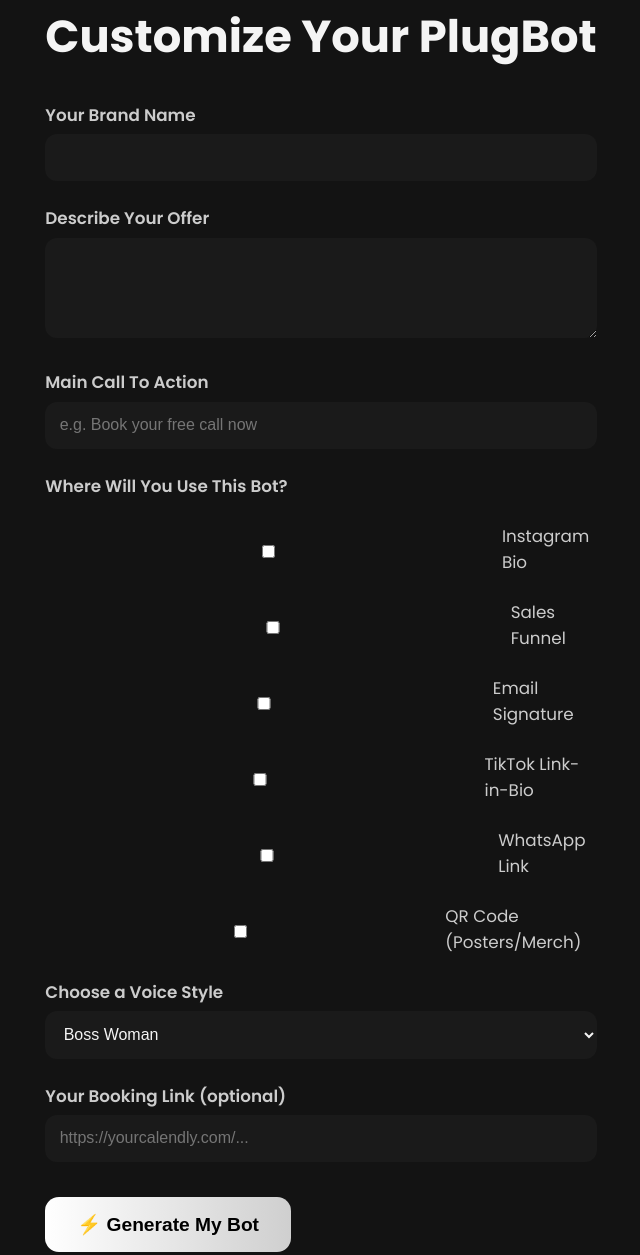
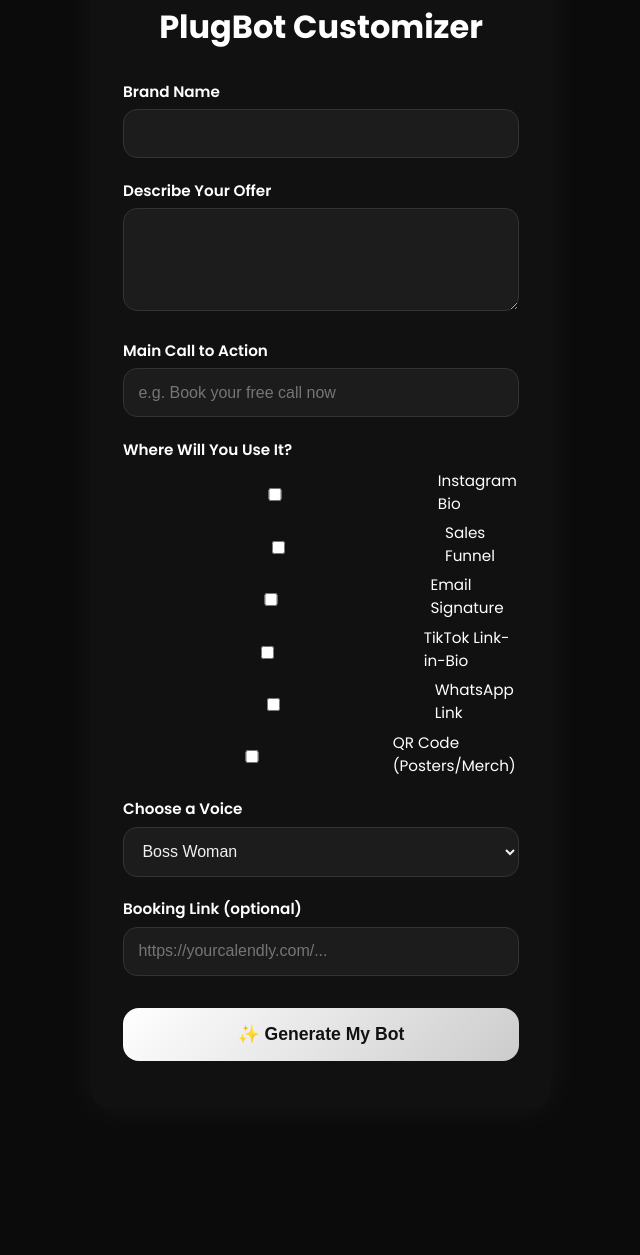
Before and after one commit to jacoblemire/plugbot-ai, a plain HTML site: page customize.html in a window 1280 px wide. Shown: the part 77-1332 px from the top of the page, without its empty margins (319-959 px from the left). After the commit the page ends 1218 px from the top, so only its background shows below. Drawn offline with Linux system fonts and the light colour scheme.

Commit message:
Update customize.html

```diff
--- a/customize.html
+++ b/customize.html
@@ -6,107 +6,128 @@
   <title>Customize Your PlugBot</title>
   <link href="https://fonts.googleapis.com/css2?family=Poppins:wght@400;600;700&display=swap" rel="stylesheet">
   <style>
-    * { margin: 0; padding: 0; box-sizing: border-box; }
+    * {
+      margin: 0;
+      padding: 0;
+      box-sizing: border-box;
+    }
+
     body {
       font-family: 'Poppins', sans-serif;
-      background-color: #0a0a0a;
-      color: #f4f4f4;
-      padding: 2rem;
+      background-color: #0b0b0b;
+      color: #fff;
       display: flex;
       align-items: center;
       justify-content: center;
       min-height: 100vh;
+      padding: 2rem;
     }
-    .container {
-      max-width: 720px;
-      background: rgba(20, 20, 20, 0.98);
-      padding: 3rem;
-      border-radius: 18px;
-      box-shadow: 0 0 60px rgba(255, 255, 255, 0.05);
+
+    .wrapper {
+      max-width: 460px;
+      width: 100%;
+      background: #111;
+      padding: 3rem 2rem;
+      border-radius: 20px;
+      box-shadow: 0 0 40px rgba(255, 255, 255, 0.05);
       animation: fadeIn 1s ease-in-out;
     }
+
+    h1 {
+      text-align: center;
+      font-size: 2rem;
+      margin-bottom: 1.8rem;
+      font-weight: 700;
+    }
+
+    label {
+      font-weight: 600;
+      margin-top: 1.3rem;
+      display: block;
+      font-size: 0.95rem;
+    }
+
+    input, textarea, select {
+      width: 100%;
+      padding: 0.9rem;
+      margin-top: 0.4rem;
+      border-radius: 14px;
+      background: #1c1c1c;
+      color: #f1f1f1;
+      border: 1px solid #333;
+      font-size: 1rem;
+    }
+
+    .checkbox-group {
+      margin-top: 0.5rem;
+    }
+
+    .checkbox-group label {
+      display: flex;
+      align-items: center;
+      font-weight: 400;
+      margin: 0.4rem 0;
+    }
+
+    .checkbox-group input {
+      margin-right: 0.7rem;
+    }
+
+    button {
+      margin-top: 2rem;
+      width: 100%;
+      padding: 1rem;
+      font-size: 1.1rem;
+      font-weight: bold;
+      background: linear-gradient(135deg, #ffffff, #cccccc);
+      color: #111;
+      border: none;
+      border-radius: 16px;
+      cursor: pointer;
+      transition: all 0.3s ease;
+    }
+
+    button:hover {
+      transform: scale(1.03);
+      background: linear-gradient(135deg, #eaeaea, #c0c0c0);
+    }
+
     @keyframes fadeIn {
       from { opacity: 0; transform: translateY(20px); }
       to { opacity: 1; transform: translateY(0); }
     }
-    h1 {
-      text-align: center;
-      font-size: 2.8rem;
-      font-weight: 700;
-      margin-bottom: 2rem;
-    }
-    label {
-      display: block;
-      margin-top: 1.5rem;
-      font-weight: 600;
-      font-size: 1.05rem;
-      color: #ccc;
-    }
-    input, select, textarea {
-      width: 100%;
-      margin-top: 0.4rem;
-      padding: 0.9rem;
-      border-radius: 12px;
-      border: none;
-      font-size: 1rem;
-      background-color: #1a1a1a;
-      color: #f4f4f4;
-    }
-    .checkbox-group {
-      margin-top: 0.5rem;
-    }
-    .checkbox-group label {
-      font-weight: 400;
-      display: flex;
-      align-items: center;
-      margin-bottom: 0.5rem;
-      cursor: pointer;
-    }
-    .checkbox-group input {
-      margin-right: 0.6rem;
-    }
-    button {
-      margin-top: 2.2rem;
-      padding: 1rem 2rem;
-      font-size: 1.2rem;
-      font-weight: bold;
-      border: none;
-      border-radius: 14px;
-      background: linear-gradient(to right, #ffffff, #cfcfcf);
-      color: #000;
-      cursor: pointer;
-      transition: 0.3s;
-    }
-    button:hover {
-      transform: scale(1.05);
-      background: linear-gradient(to right, #eaeaea, #d0d0d0);
+
+    @media screen and (max-width: 500px) {
+      .wrapper {
+        padding: 2rem 1.5rem;
+      }
     }
   </style>
 </head>
 <body>
-  <div class="container">
-    <h1>Customize Your PlugBot</h1>
+  <div class="wrapper">
+    <h1>PlugBot Customizer</h1>
     <form id="plugbotForm">
-      <label for="brand">Your Brand Name</label>
-      <input type="text" name="brand" required />
+      <label for="brand">Brand Name</label>
+      <input type="text" name="brand" required>
 
       <label for="offer">Describe Your Offer</label>
       <textarea name="offer" rows="4" required></textarea>
 
-      <label for="cta">Main Call To Action</label>
-      <input type="text" name="cta" placeholder="e.g. Book your free call now" required />
+      <label for="cta">Main Call to Action</label>
+      <input type="text" name="cta" placeholder="e.g. Book your free call now" required>
 
-      <label for="platforms">Where Will You Use This Bot?</label>
+      <label>Where Will You Use It?</label>
       <div class="checkbox-group">
         <label><input type="checkbox" name="platforms[]" value="Instagram Bio"> Instagram Bio</label>
         <label><input type="checkbox" name="platforms[]" value="Sales Funnel"> Sales Funnel</label>
         <label><input type="checkbox" name="platforms[]" value="Email Signature"> Email Signature</label>
-        <label><input type="checkbox" name="platforms[]" value="TikTok Link-in-Bio"> TikTok Link-in-Bio</label>
-        <label><input type="checkbox" name="platforms[]" value="WhatsApp Link"> WhatsApp Link</label>
+        <label><input type="checkbox" name="platforms[]" value="TikTok"> TikTok Link-in-Bio</label>
+        <label><input type="checkbox" name="platforms[]" value="WhatsApp"> WhatsApp Link</label>
         <label><input type="checkbox" name="platforms[]" value="QR Code"> QR Code (Posters/Merch)</label>
       </div>
 
-      <label for="tone">Choose a Voice Style</label>
+      <label for="tone">Choose a Voice</label>
       <select name="tone" required>
         <option value="Boss Woman">Boss Woman</option>
         <option value="Chill Bro">Chill Bro</option>
@@ -116,17 +137,16 @@
         <option value="Playful Genius">Playful Genius</option>
       </select>
 
-      <label for="link">Your Booking Link (optional)</label>
-      <input type="url" name="link" placeholder="https://yourcalendly.com/..." />
+      <label for="link">Booking Link (optional)</label>
+      <input type="url" name="link" placeholder="https://yourcalendly.com/...">
 
-      <button type="submit">⚡ Generate My Bot</button>
+      <button type="submit">✨ Generate My Bot</button>
     </form>
   </div>
 
   <script>
     document.getElementById('plugbotForm').addEventListener('submit', async function (e) {
       e.preventDefault();
-
       const formData = new FormData(this);
       const payload = {};
       formData.forEach((value, key) => {
@@ -147,7 +167,6 @@
           headers: { "Content-Type": "application/json" },
           body: JSON.stringify(payload),
         });
-
         window.location.href = "/activate.html";
       } catch (err) {
         alert("Something went wrong. Try again.");
```
